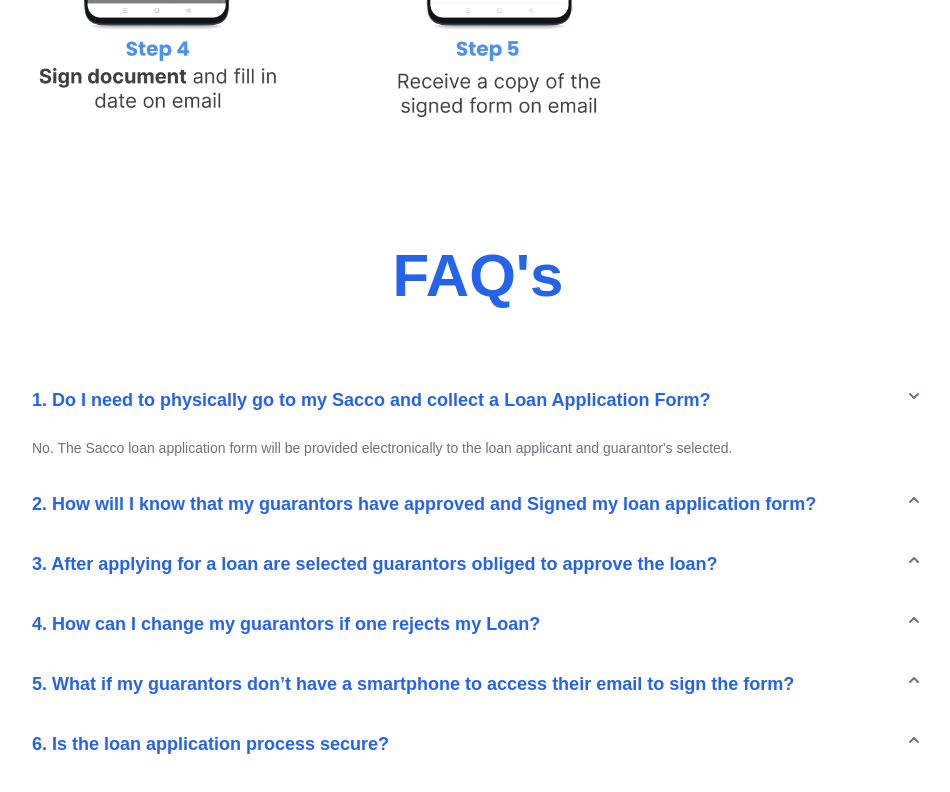
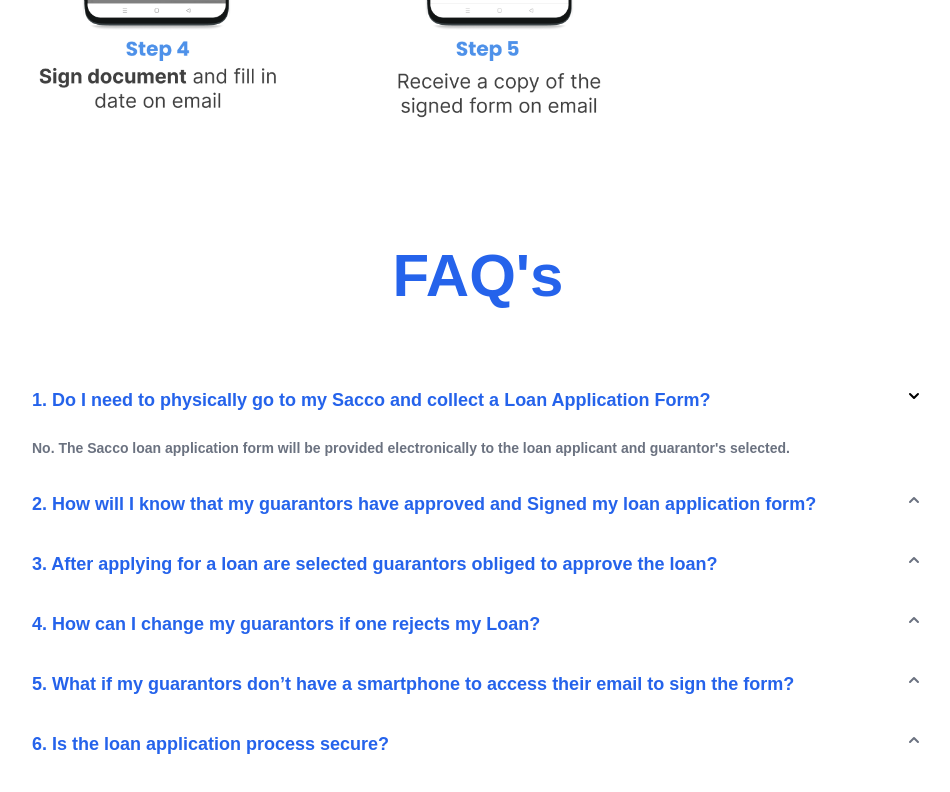
Before and after one commit to daino-sir/presta-ussd-landing, a React (Create React App) app: page / in a window 1280 px wide. Both pictures are taken after a click on the button 640 px from the left and 3990 px from the top of the page. Shown: the part 3590-4382 px from the top of the page, without its empty margins (162-1112 px from the left). Built offline with nearby package versions, Linux system fonts and the light colour scheme.

Commit message:
--clean up FAQ section

```diff
--- a/src/components/atoms/FAQsection.js
+++ b/src/components/atoms/FAQsection.js
@@ -21,10 +21,10 @@ function FAQsection() {
                 <ChevronUpIcon
                   className={`${
                     open ? 'rotate-180 transform' : ''
-                  } h-5 w-5 text-gray-500`}
+                  } h-5 w-5 text-black`}
                 />
               </Disclosure.Button>
-              <Disclosure.Panel className="px-4 pt-4 pb-2 text-sm text-gray-500">
+              <Disclosure.Panel className="px-4 pt-4 pb-2 text-sm font-black text-gray-500">
               No. The Sacco loan  application form will be provided electronically to the loan applicant and guarantor's selected.
               </Disclosure.Panel>
             </>
@@ -43,7 +43,7 @@ function FAQsection() {
                   } h-5 w-5 text-gray-500`}
                 />
               </Disclosure.Button>
-              <Disclosure.Panel className="px-4 pt-4 pb-2 text-sm text-gray-500">
+              <Disclosure.Panel className="px-4 pt-4 pb-2 text-sm font-black text-gray-500">
               The loan applicant will be notified via sms everytime a guarantor signs or declines to sign the loan form.
               </Disclosure.Panel>
             </>
@@ -62,7 +62,7 @@ function FAQsection() {
                   } h-5 w-5 text-gray-500`}
                 />
               </Disclosure.Button>
-              <Disclosure.Panel className="px-4 pt-4 pb-2 text-sm text-gray-500">
+              <Disclosure.Panel className="px-4 pt-4 pb-2 text-sm font-black text-gray-500">
               The guarantors will be notified of the applicants request via SMS at which point they could either choose to approve or decline to guarantee the loan.
               </Disclosure.Panel>
             </>
@@ -81,7 +81,7 @@ function FAQsection() {
                   } h-5 w-5 text-gray-500`}
                 />
               </Disclosure.Button>
-              <Disclosure.Panel className="px-4 pt-4 pb-2 text-sm text-gray-500">
+              <Disclosure.Panel className="px-4 pt-4 pb-2 text-sm font-black text-gray-500">
               Dial the Sacco USSD code (e.g. *483*123#) and select option 3. Replace guarantor and follow the prompts to replace a guarantor. The process is the same on the mobile app
               </Disclosure.Panel>
             </>
@@ -100,7 +100,7 @@ function FAQsection() {
                   } h-5 w-5 text-gray-500`}
                 />
               </Disclosure.Button>
-              <Disclosure.Panel className="px-4 pt-4 pb-2 text-sm text-gray-500">
+              <Disclosure.Panel className="px-4 pt-4 pb-2 font-black text-sm text-gray-500">
               The loan application process can begin on  SACCO USSD and the guarantor can sign from on their email accessed from computer, tablet or smartphone, or any other electronic device at their convenience to sign the loan form.
               </Disclosure.Panel>
             </>
@@ -119,7 +119,7 @@ function FAQsection() {
                   } h-5 w-5 text-gray-500`}
                 />
               </Disclosure.Button>
-              <Disclosure.Panel className="px-4 pt-4 pb-2 text-sm text-gray-500">
+              <Disclosure.Panel className="px-4 pt-4 pb-2 text-sm font-black text-black">
               Yes. The loan application process is only accessible to the Sacco membership of which each member will create a security PIN to access the service. This PIN is not to be shared with anyone else.
               </Disclosure.Panel>
             </>
```
